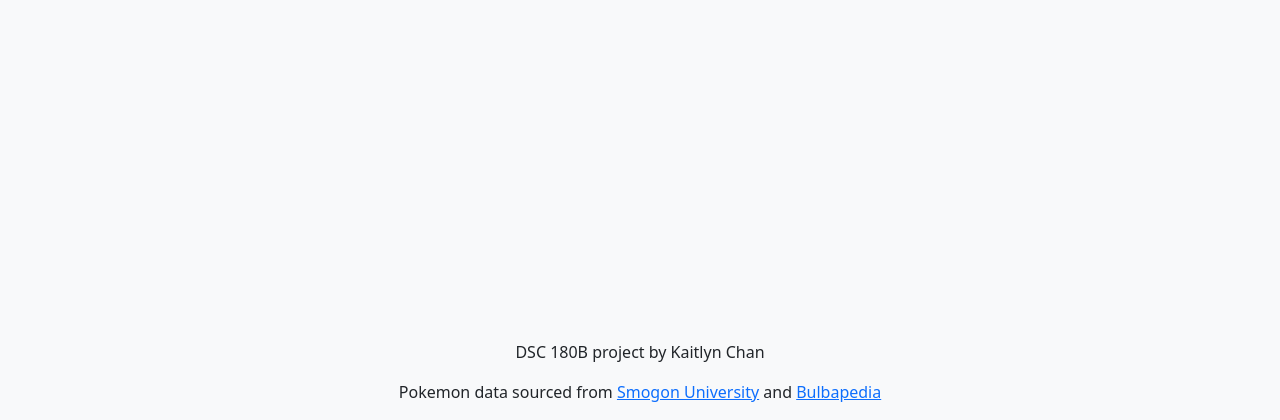
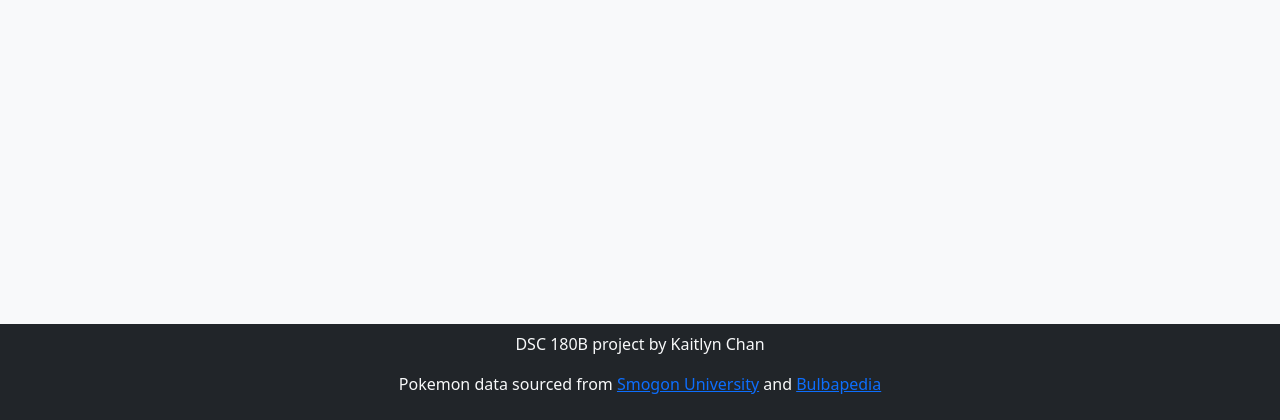
Before and after one commit to k6chan/pokemon-reverse-dictionary, a Flask app: page / in a window 1280 px wide. Shown: the part 380-800 px from the top of the page. Run offline with Flask 2, Linux system fonts and the light colour scheme.

Commit message:
make footer dark

```diff
--- a/src/models/templates/base.html
+++ b/src/models/templates/base.html
@@ -7,7 +7,7 @@
         <h1 class="mb-4">{% block title %}Pokemon Reverse Dictionary Demo{% endblock %}</h1>
     {% endblock %}
     {% block content %}{% endblock %}
-<footer class="fixed-bottom">
+<footer class="p-2 fixed-bottom bg-dark text-light">
     <p>DSC 180B project by Kaitlyn Chan</p>
     <p>Pokemon data sourced from <a href="https://www.smogon.com/">Smogon University</a> and <a href="https://bulbapedia.bulbagarden.net/wiki/Main_Page">Bulbapedia</a></p>
 </footer>
```
